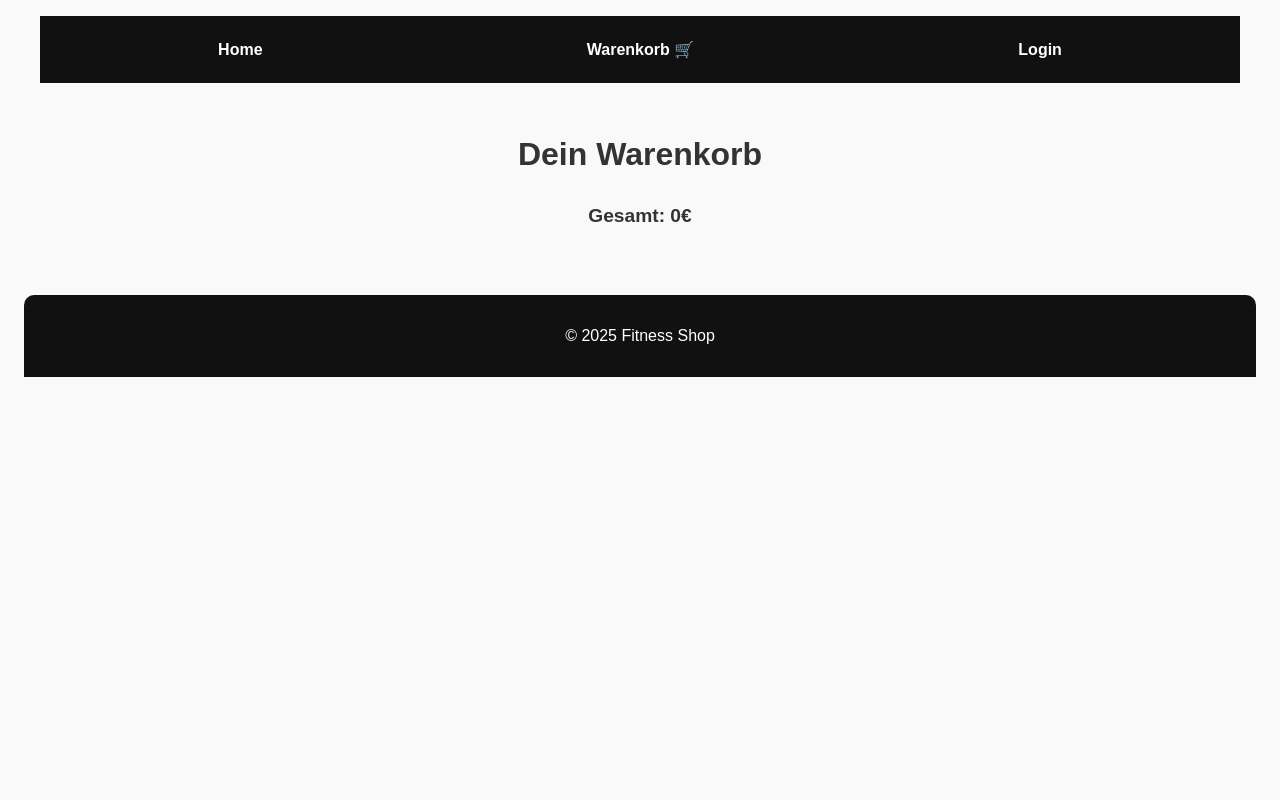
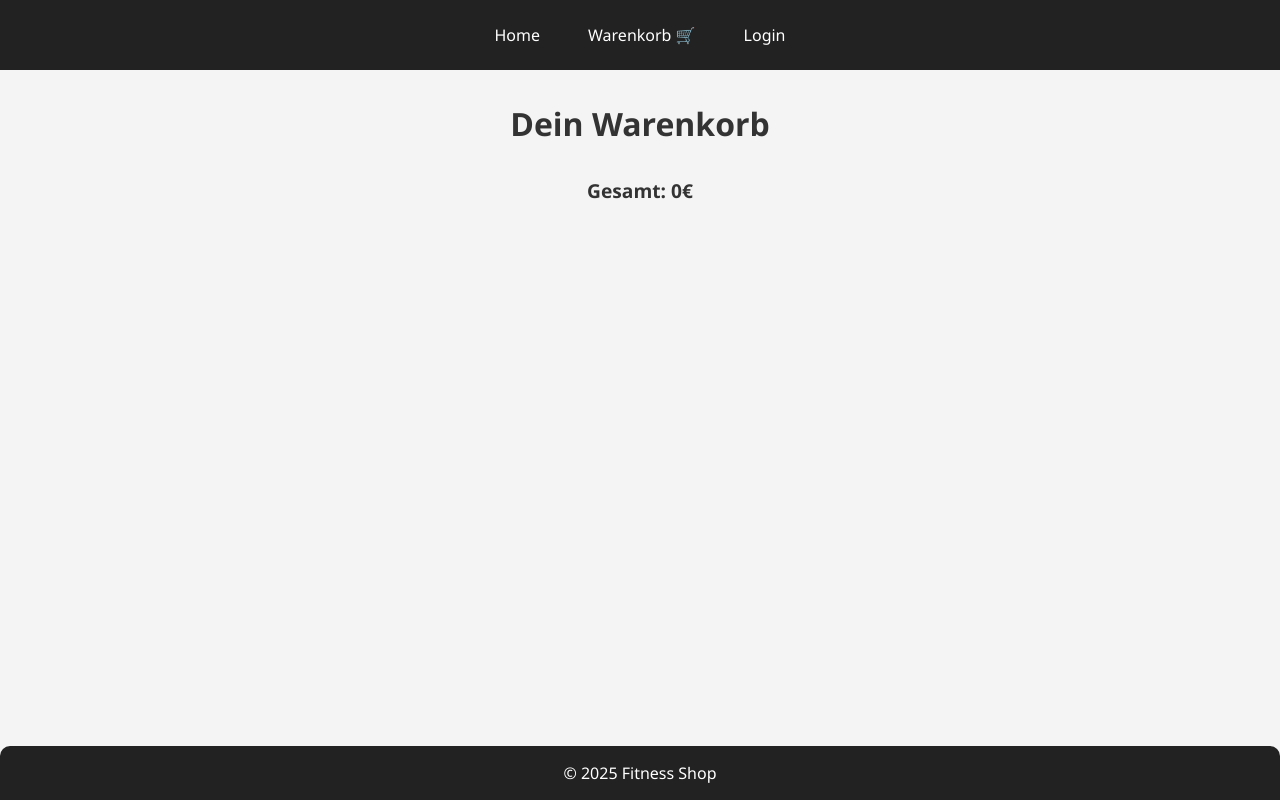
Before and after one commit to Schlaborant/wae_project, a PHP site: page /Nebenseiten/warenkorb.html in a window 1280 px wide. Run offline with PHP 8.4, Linux system fonts and the light colour scheme.

Commit message:
Updated style.css

```diff
--- a/Index/css/styles.css
+++ b/Index/css/styles.css
@@ -1,36 +1,52 @@
-/* /css/styles.css */
+/* Grundlegendes Reset */
+* {
+  margin: 0;
+  padding: 0;
+  box-sizing: border-box;
+}
 
 body {
-    margin: 0;
-    font-family: Arial, sans-serif;
-    background-color: #f9f9f9;
+  font-family: 'Segoe UI', Tahoma, Geneva, Verdana, sans-serif;
+  background-color: #f4f4f4;
   color: #333;
+  min-height: 100vh;
+  display: flex;
+  flex-direction: column;
+}
+
+header {
+  background-color: #222;
+  padding: 1rem 2rem;
+  position: sticky;
+  top: 0;
+  z-index: 1000;
 }
 
 .navbar {
   display: flex;
-    justify-content: space-around;
-    align-items: center;
-    background-color: #111;
-    padding: 1rem;
+  justify-content: center;
   flex-wrap: wrap;
+  gap: 1rem;
 }
 
 .navbar a {
-    color: white;
+  color: #fff;
   text-decoration: none;
-    margin: 0.5rem;
-    font-weight: bold;
+  padding: 0.5rem 1rem;
+  border-radius: 5px;
+  transition: background-color 0.3s ease;
 }
 
 .navbar a:hover {
-    color: #fbbf24;
+  background-color: #444;
 }
 
-  header, main, footer {
+main {
+  flex: 1;
+  padding: 2rem;
   max-width: 1200px;
-    margin: auto;
-    padding: 1rem;
+  margin: 0 auto;
+  width: 100%;
 }
 
 h1 {
@@ -112,22 +142,26 @@ body {
   margin-top: 2rem;
 }
 
+/* Footer */
 footer {
+  background-color: #222;
+  color: #fff;
   text-align: center;
   padding: 1rem;
-    background-color: #111;
-    color: white;
-    margin-top: 2rem;
+  margin-top: auto;
   border-radius: 10px 10px 0 0;
 }
 
+/* Responsive Design */
 @media (max-width: 600px) {
   .navbar {
     flex-direction: column;
+    align-items: center;
   }
 
-    .product-grid {
-      padding: 1rem;
+  .navbar a {
+    width: 100%;
+    text-align: center;
   }
 
   .login-form {
```
Also changed, not shown: other parts of Index/css/styles.css (+31 -17 lines). Lines whose indentation alone changed are shown as unchanged.
